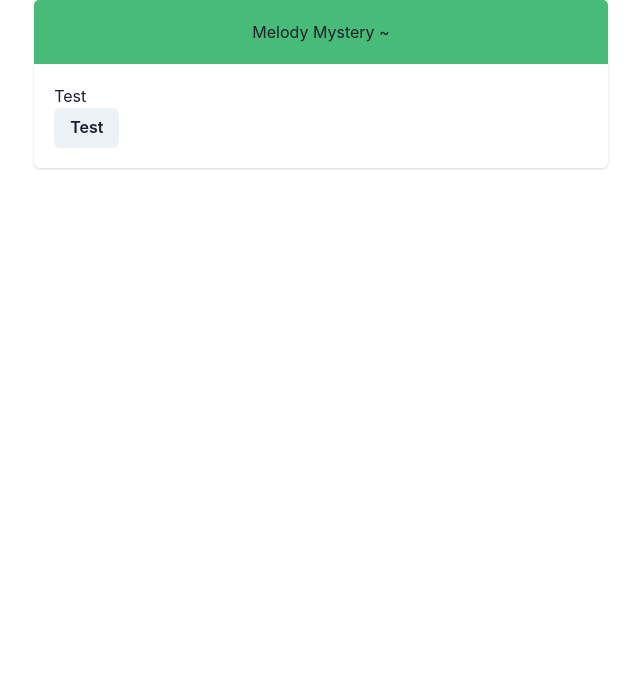
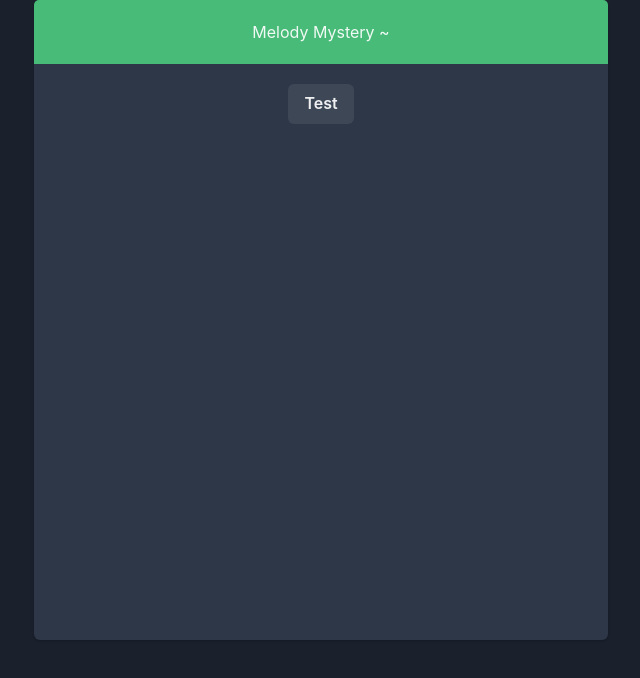
Before and after one commit to adrian-dorado/MelodyMystery, a React (Create React App) app in the folder melody-mystery/: page / in a window 1280 px wide. Shown: the top 678 px of the page, without its empty margins (319-959 px from the left). Built offline with nearby package versions, Linux system fonts and the light colour scheme.

Commit message:
added skip button (written as GuessButton for now)

```diff
--- a/melody-mystery/src/App.js
+++ b/melody-mystery/src/App.js
@@ -1,10 +1,12 @@
 import React from 'react';
-import { BrowserRouter, Routes, Route } from 'react-router-dom';
+// import { BrowserRouter, Routes, Route } from 'react-router-dom';
 import GameCard from './components/GameCard';
 import { Container } from '@chakra-ui/react';
+
+
 function App() {
   return (
-    <Container>
+    <Container align='center' justify='center'>
       <GameCard />
     </Container>
   );
--- a/melody-mystery/src/components/GameCard.js
+++ b/melody-mystery/src/components/GameCard.js
@@ -1,19 +1,48 @@
 import { Text, Card, CardHeader, CardBody } from '@chakra-ui/react'
 import GameGuesses from './GameGuesses'
 import GuessButton from './GuessButton'
+import { useState } from 'react'
+
 
 export default function GameCard() {
-    return (
-        <Card>
+
+    const [guesses, setGuesses] = useState([])
+
+    function addGuess() {
+        setGuesses([...guesses, "Incorrect Guess!"])
+    }
+
+    console.log(guesses)
+
+    if (guesses.length < 7) {
+        return (
+            <Card height='80vh'>
+                <CardHeader align='center' borderTopRadius='5px' bgColor='green.400'>
+                    <Text>
+                        Melody Mystery ~
+                    </Text>
+                </CardHeader>
+                <CardBody height='30vh'>
+                    {guesses.map((item, i) => ( <GameGuesses text={item} />))}
+                    <GuessButton onClick={addGuess}/>
+                </CardBody>
+            </Card>
+        )
+    } else {
+        return (
+            <Card height='80vh'>
             <CardHeader align='center' borderTopRadius='5px' bgColor='green.400'>
                 <Text>
                     Melody Mystery ~
                 </Text>
             </CardHeader>
             <CardBody>
-                <GameGuesses />
-                <GuessButton />
+                <Text>
+                    I'm sorry, you took too many tries to guess today's melody.
+                </Text>
             </CardBody>
         </Card>
-    )
+        )
+    }
+
 }
--- a/melody-mystery/src/components/GameGuesses.js
+++ b/melody-mystery/src/components/GameGuesses.js
@@ -2,13 +2,9 @@ import { Flex, Text } from "@chakra-ui/react";
 
 export default function GameGuesses() {
 
-
-
     return (
-        <Flex>
-            <Text>
-                Test
-            </Text>
+        <Flex justifyContent='center' border='2px' m='10px' borderColor='green.400' borderStyle='solid'>
+            <Text>Try Again!</Text>
         </Flex>
     );
 };
--- a/melody-mystery/src/components/GuessButton.js
+++ b/melody-mystery/src/components/GuessButton.js
@@ -2,8 +2,8 @@ import React from 'react'
 import { Button } from '@chakra-ui/react'
 
 
-export default function GuessButton () {
-  return (
-    <Button>Test</Button>
-  )
+export default function GuessButton(props) {
+    return (
+        <Button onClick={props.onClick}>Test</Button>
+    )
 }
--- a/melody-mystery/src/theme.js
+++ b/melody-mystery/src/theme.js
@@ -1,7 +1,7 @@
 import { extendTheme } from '@chakra-ui/react';
 
 const config = {
-    initialColorMode: 'light',
+    initialColorMode: 'dark',
     useSystemColorMode: true,
 };
 
```
Also changed, not shown: melody-mystery/src/components/IncorrectGuess.js (deleted, +0 -10 lines).
